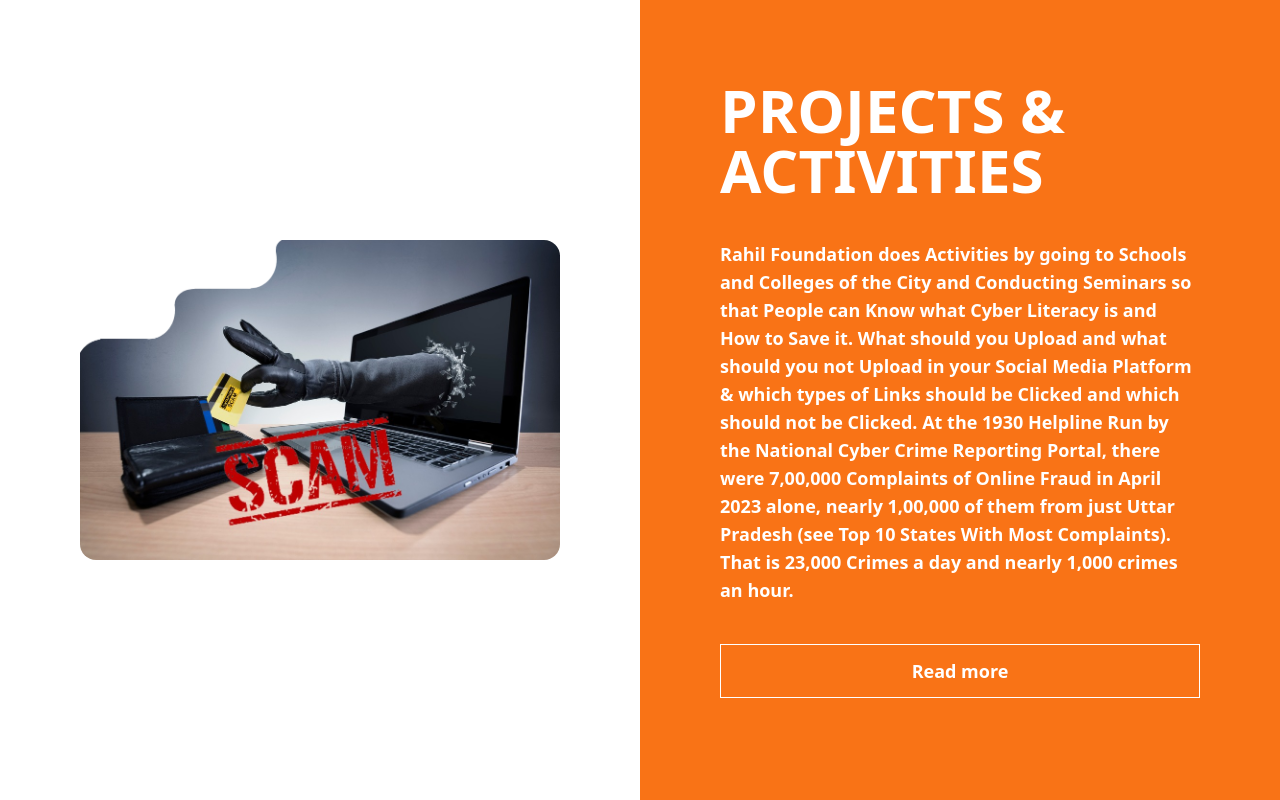
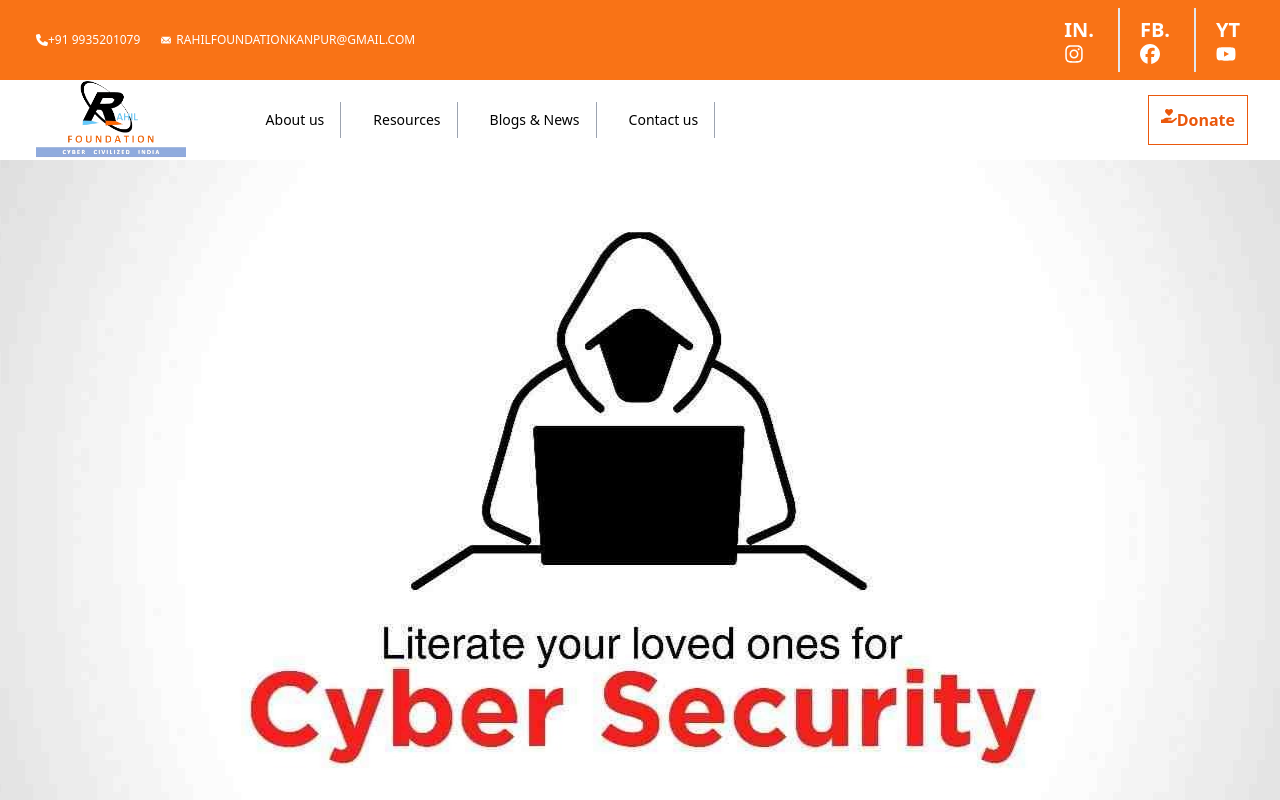
Before and after one commit to Ghost91202/rf, a React (Vite) app: page / in a window 1280 px wide. Shown: the top 800 px of the page. Built offline with nearby package versions, Linux system fonts and the light colour scheme.

Commit message:
project and activities pages added

```diff
--- a/src/components/layout/misson.jsx
+++ b/src/components/layout/misson.jsx
@@ -5,16 +5,16 @@ import { Link } from 'react-router-dom'
 const misson = () => {
     return (
         <div>
-            <div className='flex  lg:h-screen p-20 '>
-                <div className=' w-2/5'>
+            <div className='flex lg:flex-row flex-col lg:mb-10 lg:h-screen p-5 lg:p-20 '>
+                <div className=' lg:w-2/5'>
                     <img src={Mimg} alt="foundation" className=' ' />
                 </div>
-                <div className=' w-3/5 p-10 gap-5 flex flex-col'>
-                  <div className='gap-20 flex flex-col'>  <h1 className='lg:text-6xl font-bold '>
+                <div className=' lg:w-3/5 w-full p-10 gap-5 flex flex-col'>
+                  <div className=' gap-5 lg:gap-20 flex flex-col'>  <h1 className='lg:text-6xl text-2xl font-bold '>
                         <span className='text-orange-500'>OUR MISSION: </span>
                         TO CHANGE THE LIFE OF WHO HAVE NO HOPE
                     </h1>
-                    <p className='text-lg'>
+                    <p className=' lg:text-lg'>
                         The Vision of Rahil Foundation is that We will Join hands with the
                         Government and Make Everyone aware of Cyber Literacy. That is
                         Why Rahil Foundation Conducts Seminars in Schools and Colleges.
--- a/src/components/layout/project.jsx
+++ b/src/components/layout/project.jsx
@@ -4,13 +4,11 @@ import project1 from "../../assets/pro.png"
 const project = () => {
   return (
       <div>
-          <div className='grid lg:h-screen grid-flow-cols grid-cols-2'>
-              <div className='flex justify-center  items-center'>
-                <img src={project1} alt="foundation" className='lg:w-3/4 rounded-2xl'/>
-              </div>
-            <div className='bg-orange-500 lg:p-20 flex flex-col gap-10  text-white '>
-                  <h1 className='lg:text-6xl font-bold '>PROJECTS & ACTIVITIES</h1>
-                  <p className='lg:text-lg font-semibold'>
+          <div className='grid lg:h-screen lg:mb-10 grid-flow-cols grid-cols-1  lg:grid-cols-2'>
+
+            <div className='bg-orange-500 lg:p-20 p-10 flex flex-col gap-10  text-white '>
+                  <h1 className='lg:text-6xl text-2xl font-bold '>PROJECTS & ACTIVITIES</h1>
+                  <p className='lg:text-lg font-semibold text-justify lg:text-balance'>
                       Rahil Foundation does Activities by going to Schools and Colleges of
 the City and Conducting Seminars so that People can Know what
 Cyber Literacy is and How to Save it. What should you Upload and
@@ -23,7 +21,10 @@ With Most Complaints). That is 23,000 Crimes a day and nearly 1,000
 crimes an hour.
                   </p>
                   <Link className='border border-white p-3 text-center lg:text-lg font-bold hover:bg-white  hover:text-orange-500'> Read more </Link>
-            </div>
+        </div>
+         <div className=' justify-center  items-center lg:flex hidden'>
+                <img src={project1} alt="foundation" className='lg:w-3/4 rounded-2xl'/>
+              </div>
           </div>
     </div>
   )
--- a/src/pages/home.jsx
+++ b/src/pages/home.jsx
@@ -14,12 +14,12 @@ const Home = () => {
   return (
     <div className='w-screen overflow-x-hidden'>
       <Suspense fallback={<div>Loading...</div>}>
-        {/* <Navbar />
+        <Navbar />
         <Carousel />
         <Services />
         <How />
         <Ourstr />
-        <Mission/> */}
+        <Mission/>
         <Project/>
         <Faq />
         {/* <Newslatter /> */}
--- a/src/pages/navbar.jsx
+++ b/src/pages/navbar.jsx
@@ -84,7 +84,7 @@ export default function Example( { currentPage } ) {
                   rel="noopener noreferrer"
                 >
                   <i className="fab fa-instagram text-xl leading-lg text-white opacity-75"></i>
-                  <span className=""><FaInstagram /></span>
+                  <span className="">In.<FaInstagram /></span>
                 </Link>
               </li>
               <li className="nav-item">
@@ -95,7 +95,7 @@ export default function Example( { currentPage } ) {
                   rel="noopener noreferrer"
                 >
                   <i className="fab fa-facebook text-xl leading-lg text-white opacity-75"></i>
-                  <span className=""><FaFacebook /></span>
+                  <span className="">Fb.<FaFacebook /></span>
                 </Link>
               </li>
               <li className="nav-item">
@@ -106,7 +106,7 @@ export default function Example( { currentPage } ) {
                   rel="noopener noreferrer"
                 >
                   <i className="fab fa-youtube text-2xl leading-xl text-white"></i>
-                  <span className=""><FaYoutube /></span>
+                  <span className="">Yt<FaYoutube /></span>
                 </Link>
               </li>
             </ul>
@@ -300,7 +300,7 @@ export default function Example( { currentPage } ) {
                   </div>
 
                 </div>
-                <button className="bg-blue-600 p-3 flex text-white hover:bg-white font-bold hover:text-red-600 border border-solid border-white">
+                <button className="border border-orange-600 p-3 flex text-orange-600  hover:bg-white font-bold hover:text-orange-600  border-solid ">
                   <FaHandHoldingHeart className="" />
                   Donate
                 </button>
```
